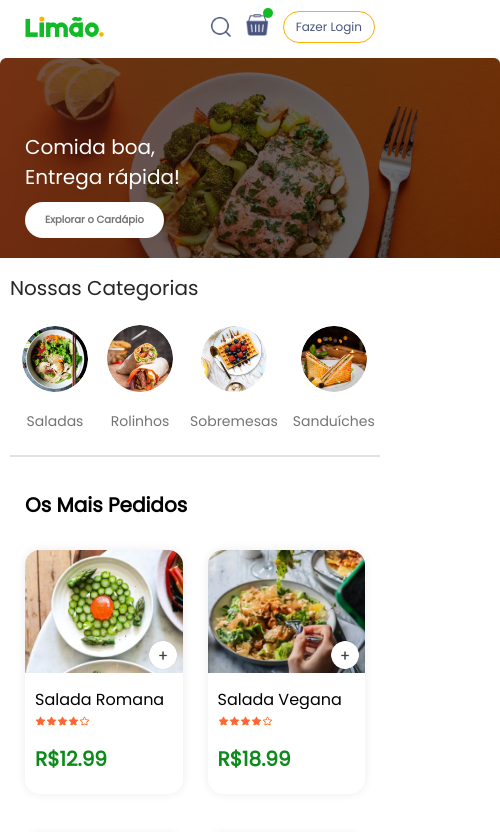
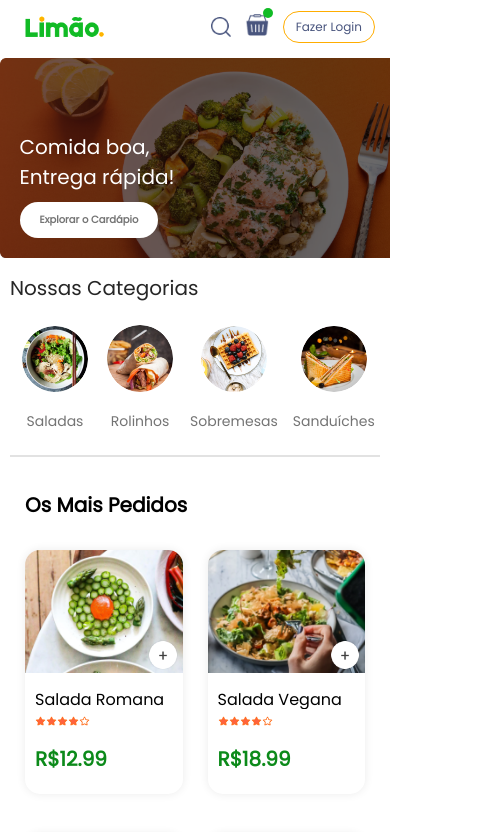
Before and after one commit to lukegoes/limao_delivery, a React (Vite) app: page / in a window 390 px wide. Shown: the top 832 px of the page, 500 px wide, since content can reach past the window. Built offline with nearby package versions, Linux system fonts and the light colour scheme.

Commit message:
fix: ajuste de responsividade

```diff
--- a/src/components/Header/Header.css
+++ b/src/components/Header/Header.css
@@ -52,6 +52,7 @@
     .header {
         height: 250px;
         padding: 0 20px;
+        max-width: 100%;
     }
 
     .header-contents {
@@ -78,9 +79,9 @@
 @media (max-width: 480px){
     .header{
         height: 200px;
-        width: 500px;
         margin: 10px auto;
         border-radius: 0;
+        max-width: 100%;
     }
 
 
```
